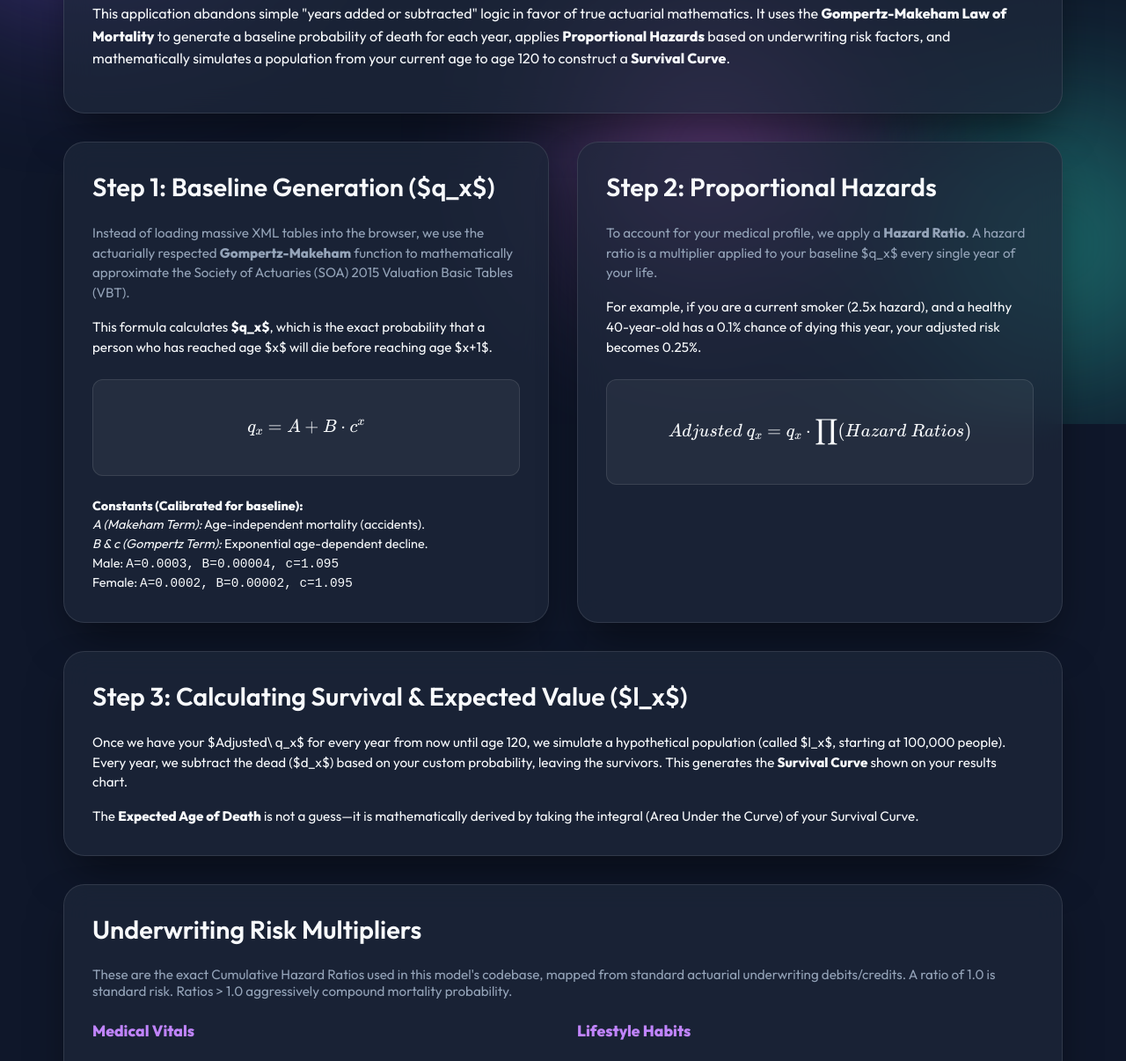
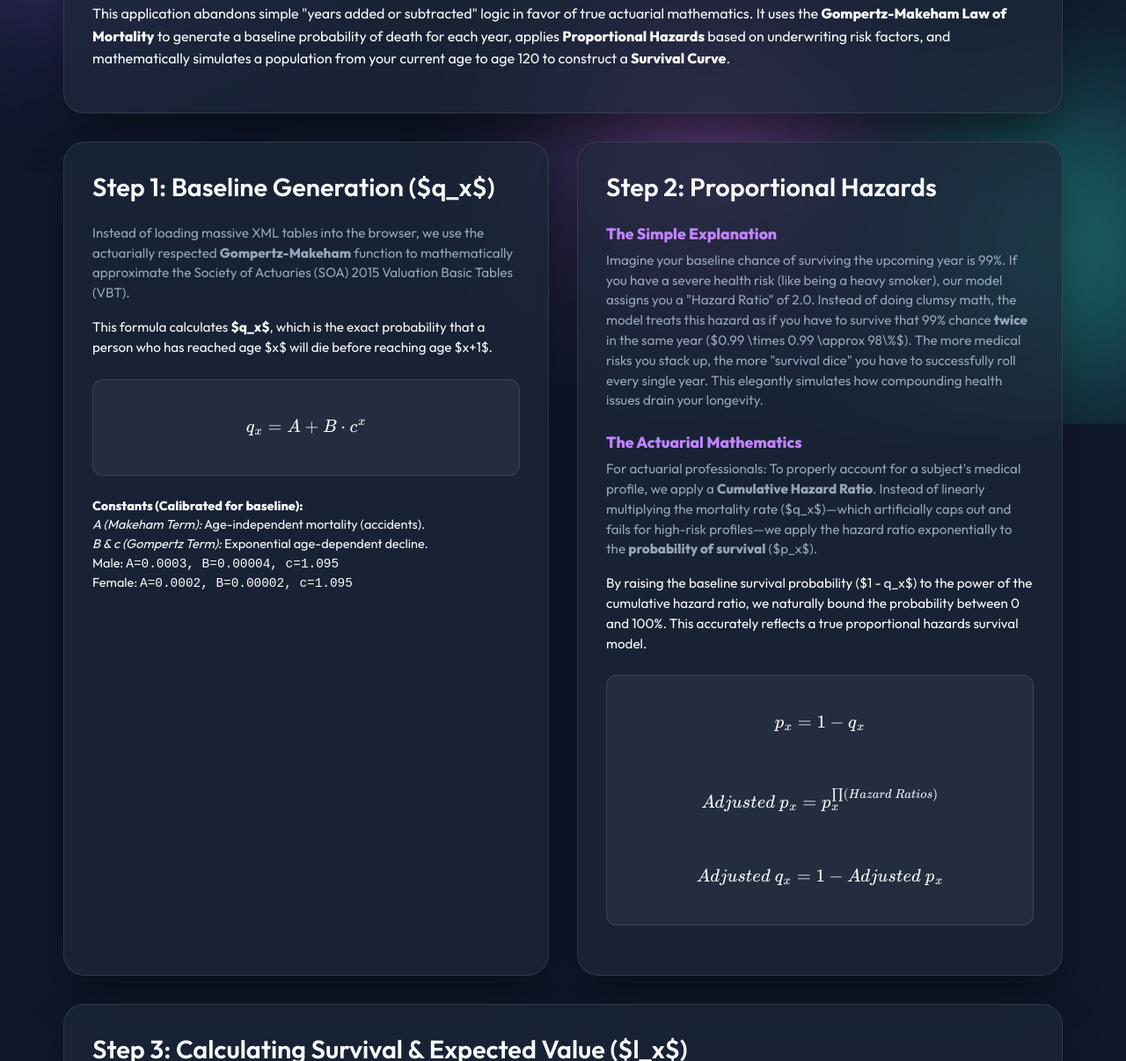
Before and after one commit to hillelorgel123-coder/Life_Expectancy_Predictor, a plain HTML site: page data.html in a window 1280 px wide. Shown: the part 318-1524 px from the top of the page at 88% size. Drawn offline with nearby package versions, Linux system fonts and the light colour scheme.

Commit message:
Add files via upload

```diff
--- a/data.html
+++ b/data.html
@@ -70,15 +70,26 @@
 
                 <section class="glass-panel">
                     <h2>Step 2: Proportional Hazards</h2>
+
+                    <h3 style="font-size: 1.1rem; color: var(--accent-1); margin-bottom: 0.5rem;">The Simple Explanation</h3>
+                    <p style="font-size: 0.95rem; line-height: 1.5; margin-bottom: 1.5rem; color: var(--text-muted);">
+                        Imagine your baseline chance of surviving the upcoming year is 99%. If you have a severe health risk (like being a heavy smoker), our model assigns you a "Hazard Ratio" of 2.0. Instead of doing clumsy math, the model treats this hazard as if you have to survive that 99% chance <strong>twice</strong> in the same year ($0.99 \times 0.99 \approx 98\%$). The more medical risks you stack up, the more "survival dice" you have to successfully roll every single year. This elegantly simulates how compounding health issues drain your longevity.
+                    </p>
+
+                    <h3 style="font-size: 1.1rem; color: var(--accent-1); margin-bottom: 0.5rem;">The Actuarial Mathematics</h3>
                     <p style="font-size: 0.95rem; line-height: 1.5; margin-bottom: 1rem; color: var(--text-muted);">
-                        To account for your medical profile, we apply a <strong>Hazard Ratio</strong>. A hazard ratio is a multiplier applied to your baseline $q_x$ every single year of your life.
+                        For actuarial professionals: To properly account for a subject's medical profile, we apply a <strong>Cumulative Hazard Ratio</strong>. Instead of linearly multiplying the mortality rate ($q_x$)—which artificially caps out and fails for high-risk profiles—we apply the hazard ratio exponentially to the <strong>probability of survival</strong> ($p_x$).
                     </p>
                     <p style="font-size: 0.95rem; line-height: 1.5; margin-bottom: 1rem;">
-                        For example, if you are a current smoker (2.5x hazard), and a healthy 40-year-old has a 0.1% chance of dying this year, your adjusted risk becomes 0.25%.
+                        By raising the baseline survival probability ($1 - q_x$) to the power of the cumulative hazard ratio, we naturally bound the probability between 0 and 100%. This accurately reflects a true proportional hazards survival model.
                     </p>
 
                     <div class="math-block">
-                        $$ Adjusted\ q_x = q_x \cdot \prod (Hazard\ Ratios) $$
+                        $$ p_x = 1 - q_x $$
+                        <br>
+                        $$ Adjusted\ p_x = p_x^{\prod (Hazard\ Ratios)} $$
+                        <br>
+                        $$ Adjusted\ q_x = 1 - Adjusted\ p_x $$
                     </div>
                 </section>
             </div>
```
Also changed, not shown: vbt.js (+9 -2 lines), 1 other file.
